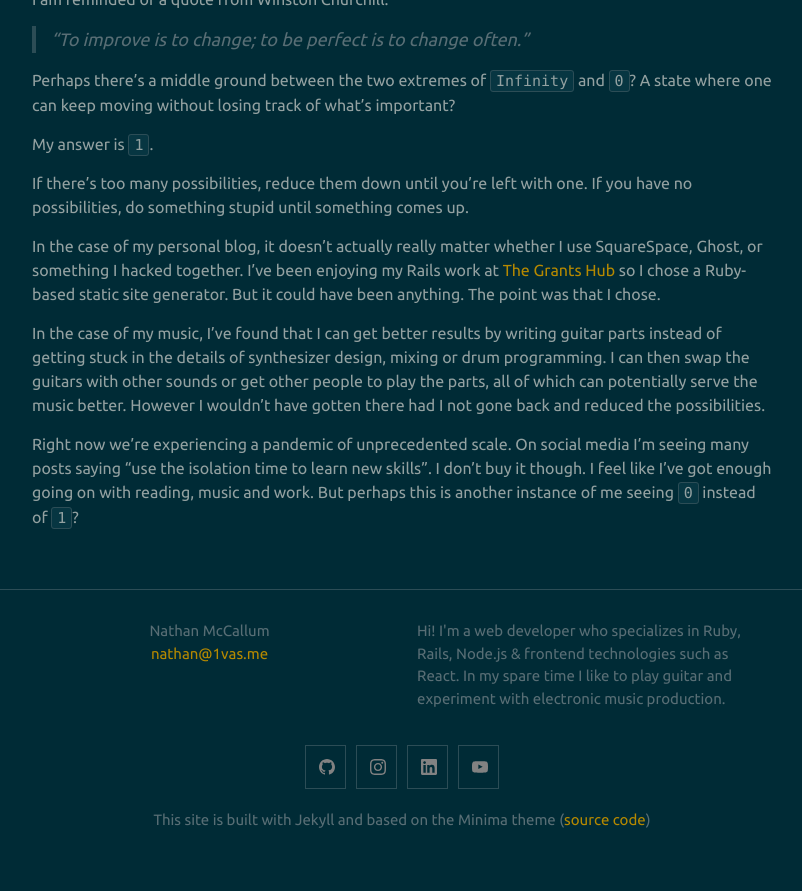
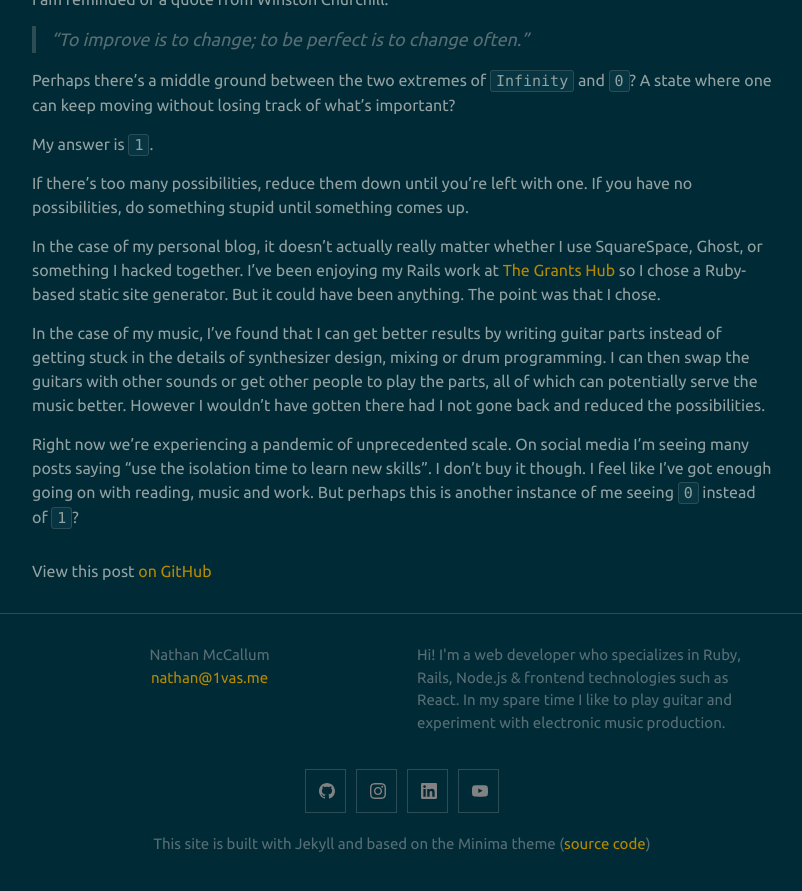
Before and after one commit to 1vasari/nathan-mccallum.com, a Jekyll site: the page built from _posts/2020-04-05-getting-started.md, in a window 1280 px wide and 900 px high, scrolled down 576 px. Shown: the top 891 px of the window, without its empty margins (238-1040 px from the left). Built offline with Jekyll 4.4.1, drawn with Linux system fonts in a browser that asks for light colours.

Commit message:
Add "View on GitHub" link to each blog post

```diff
--- a/_layouts/post.html
+++ b/_layouts/post.html
@@ -34,6 +34,10 @@ layout: default
     {{ content }}
   </div>
 
+  <div>
+    View this post <a href="{{ site.repo_url }}/blob/master/{{ page.path }}" target="_blank" rel="noopener noreferrer">on GitHub</a>
+  </div>
+
   {%- if site.disqus.shortname -%}
     {%- include disqus_comments.html -%}
   {%- endif -%}
```
